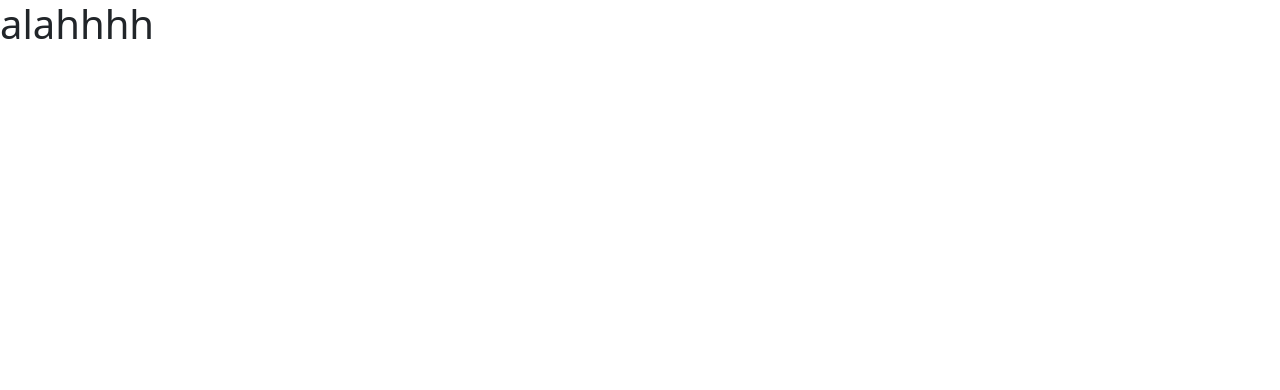
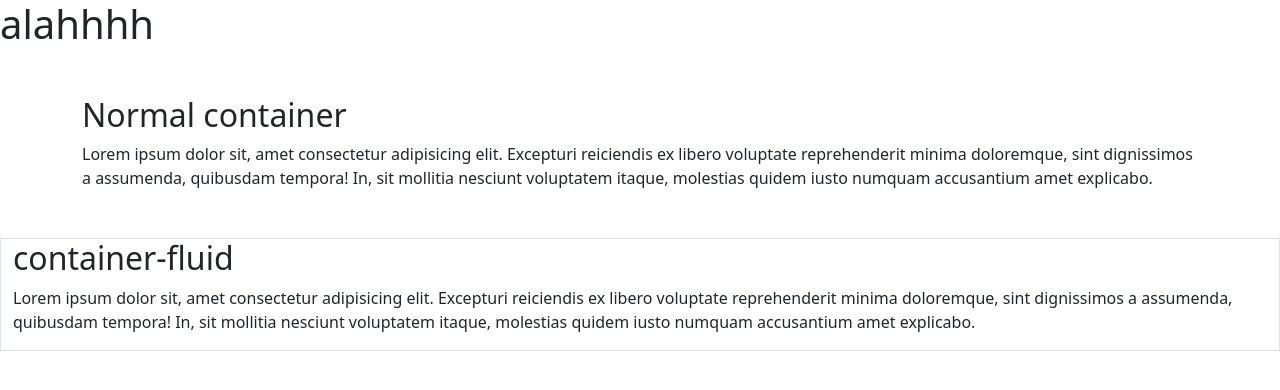
Before and after one commit to WhatTry/FuziiBootstrap, a plain HTML site: page container.html in a window 1280 px wide. Drawn offline with nearby package versions, Linux system fonts and the light colour scheme.

Commit message:
first commit

```diff
--- a/container.html
+++ b/container.html
@@ -8,6 +8,15 @@
 </head>
 <body>
     <h1>alahhhh</h1>
+
+    <div class="container my-5">
+        <h2>Normal container</h2>
+        <p>Lorem ipsum dolor sit, amet consectetur adipisicing elit. Excepturi reiciendis ex libero voluptate reprehenderit minima doloremque, sint dignissimos a assumenda, quibusdam tempora! In, sit mollitia nesciunt voluptatem itaque, molestias quidem iusto numquam accusantium amet explicabo.</p>
+    </div>
+    <div class="container-fluid border my-5">
+        <h2>container-fluid</h2>
+        <p>Lorem ipsum dolor sit, amet consectetur adipisicing elit. Excepturi reiciendis ex libero voluptate reprehenderit minima doloremque, sint dignissimos a assumenda, quibusdam tempora! In, sit mollitia nesciunt voluptatem itaque, molestias quidem iusto numquam accusantium amet explicabo.</p>
+    </div>
     <script src="https://cdn.jsdelivr.net/npm/bootstrap@5.3.2/dist/js/bootstrap.bundle.min.js" integrity="sha384-C6RzsynM9kWDrMNeT87bh95OGNyZPhcTNXj1NW7RuBCsyN/o0jlpcV8Qyq46cDfL" crossorigin="anonymous"></script>
 </body>
 </html>
```
